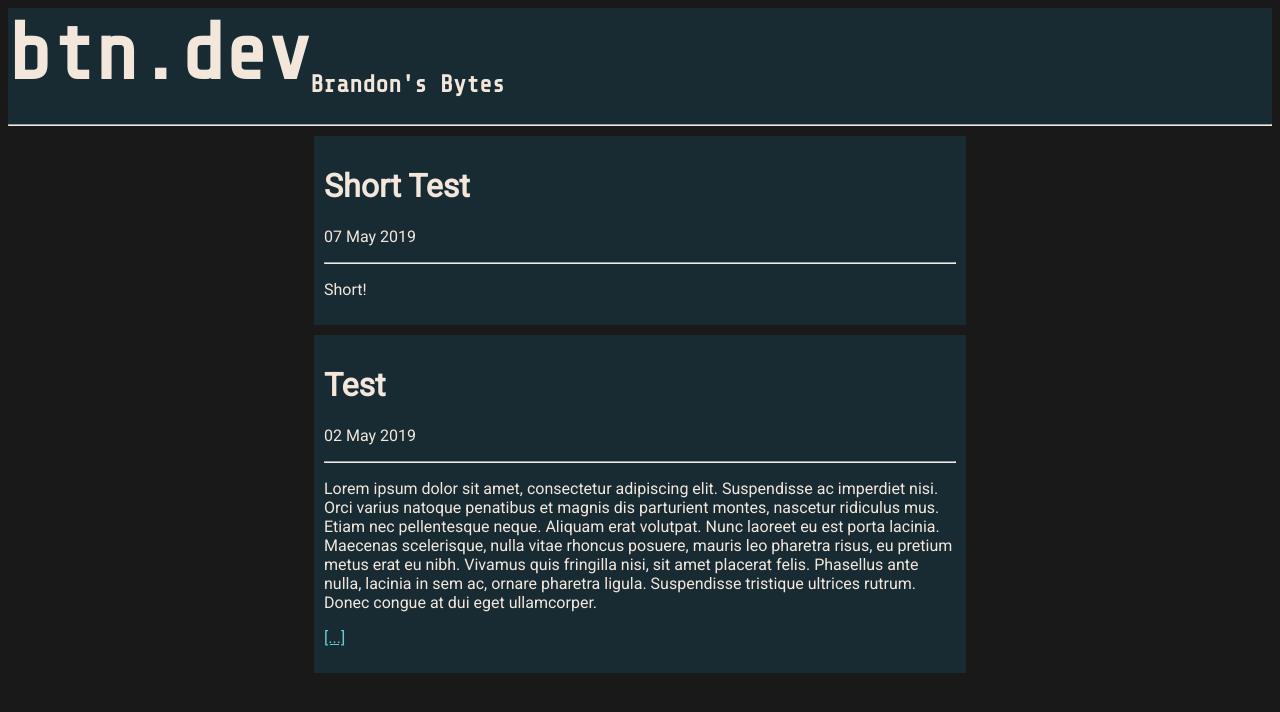
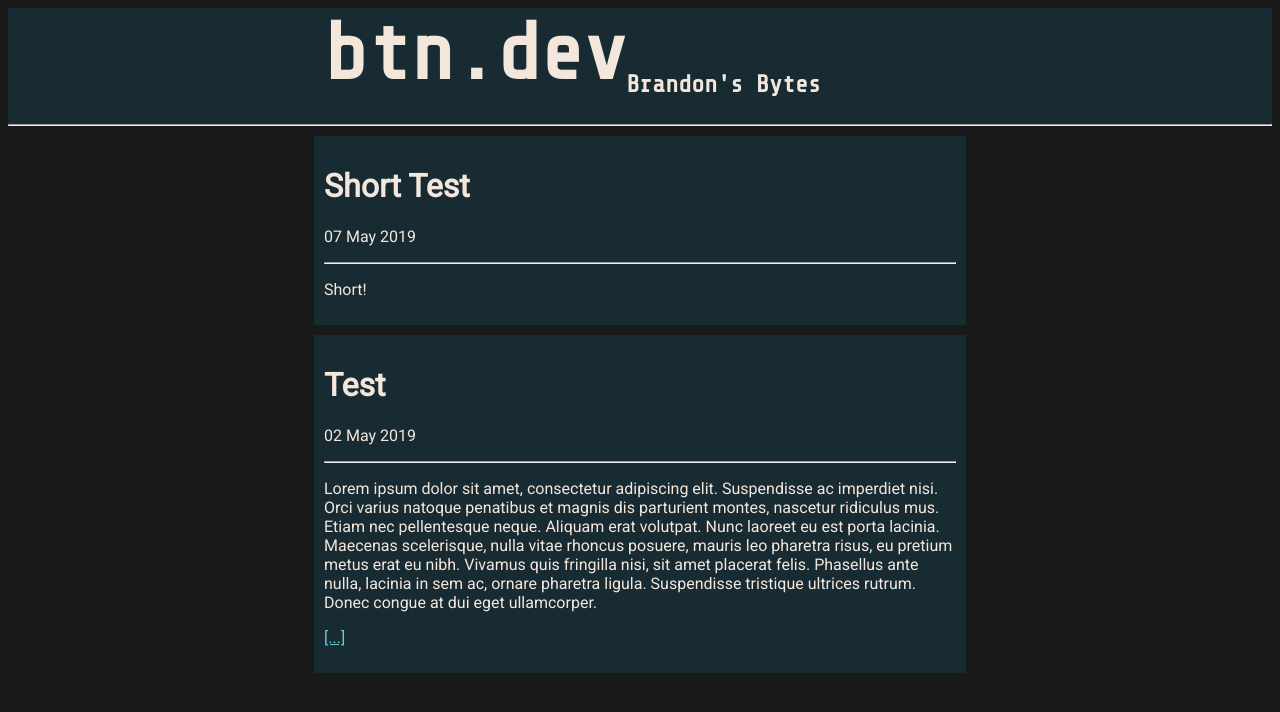
Before and after one commit to brandon-t-nguyen/brandon-t-nguyen.github.io, a Jekyll site: the page built from blog.html, in a window 1280 px wide. Shown: the top 712 px of the page. Built offline with Jekyll 4.4.1, drawn with Linux system fonts in a browser that asks for light colours.

Commit message:
Centered header

```diff
--- a/_includes/header.html
+++ b/_includes/header.html
@@ -1,5 +1,5 @@
 <div class="header">
-    <div style="display: inline;">
+    <div style="margin: auto; width: 50%;">
 
         <div style="display: flex; align-items: flex-end;">
             <h1 style="margin-top: 0px; margin-bottom: 0px; font-size: 5em">btn.dev</h1>
```
